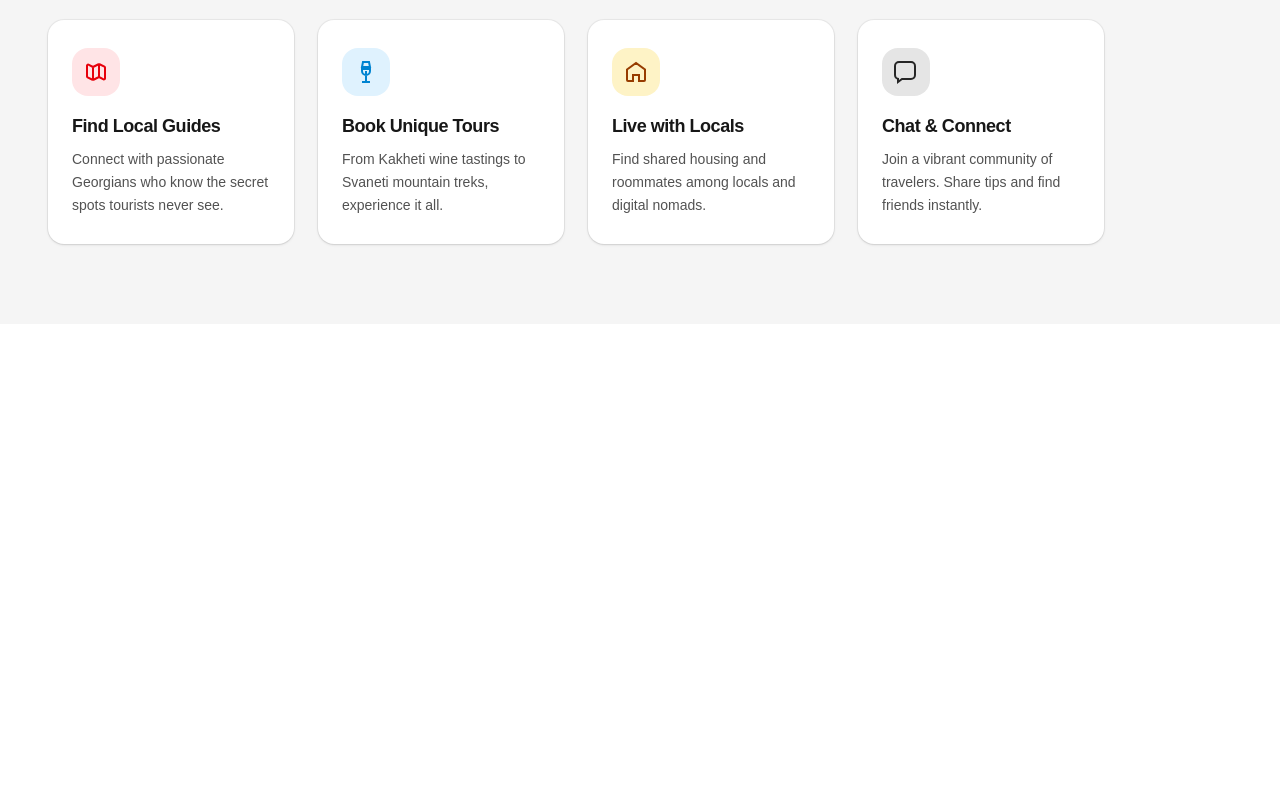
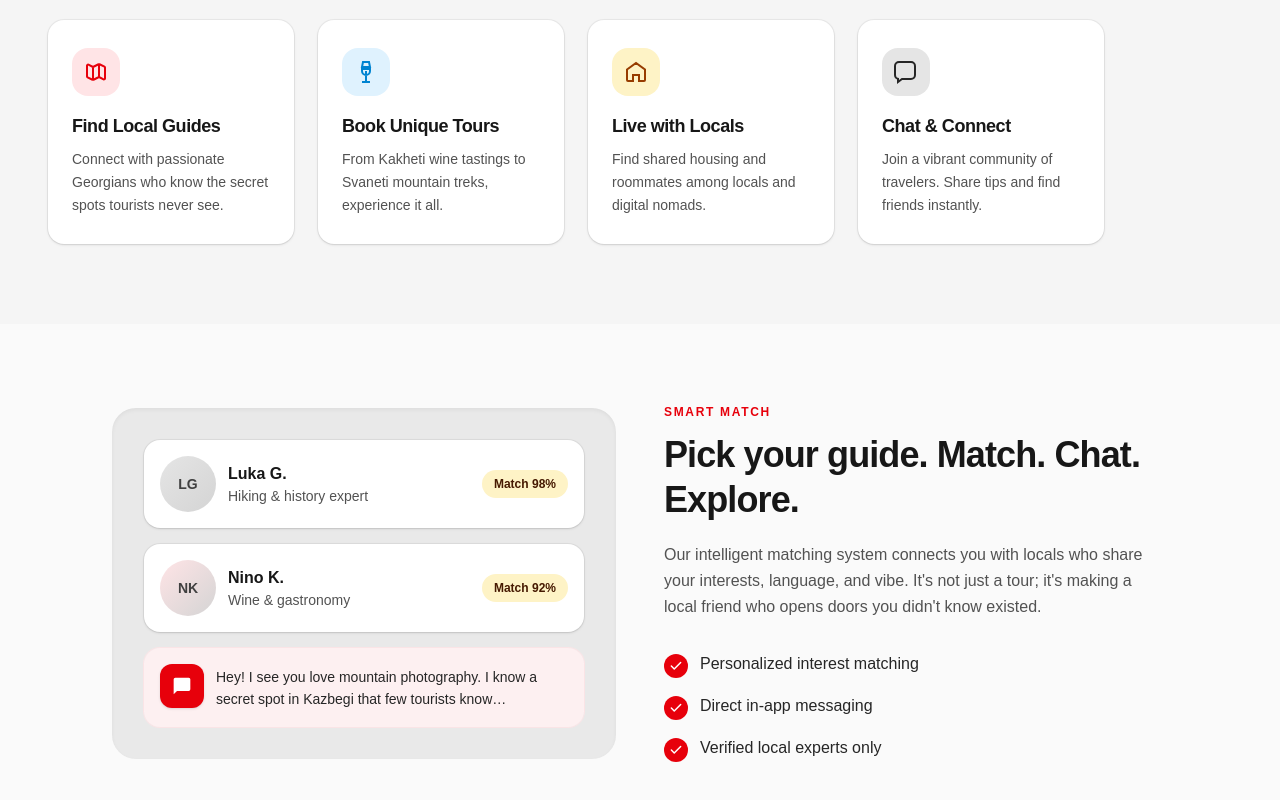
Before and after one commit to rezis-work/geo-explory-front, a Next.js app: page / in a window 1280 px wide. Shown: the part 694-1494 px from the top of the page. Before the commit the page ends 1018 px from the top, so only its background shows below. Built offline with nearby package versions, Linux system fonts and the light colour scheme.

Commit message:
guide match

```diff
--- a/src/app/page.tsx
+++ b/src/app/page.tsx
@@ -1,5 +1,6 @@
 // import { HomePageView } from "@/features/home/views/HomePageView";
 import { HomeFeatureCards } from "@/features/home/components/HomeFeatureCards";
+import { HomeGuideMatch } from "@/features/home/components/HomeGuideMatch";
 import { HomeHero } from "@/features/home/components/HomeHero";
 
 export default function Home() {
@@ -8,6 +9,7 @@ export default function Home() {
     <main className="flex-1">
       <HomeHero />
       <HomeFeatureCards />
+      <HomeGuideMatch />
     </main>
   );
 }
--- a/src/components/ui/Button.tsx
+++ b/src/components/ui/Button.tsx
@@ -2,7 +2,7 @@ import Link from "next/link";
 import type { ComponentProps, ReactNode } from "react";
 import { cn } from "@/lib/cn";
 
-type Variant = "primary" | "secondary" | "inverse";
+type Variant = "primary" | "secondary" | "inverse" | "dark";
 type Size = "md" | "pill";
 
 type BaseProps = {
@@ -27,6 +27,8 @@ const variantClasses: Record<Variant, string> = {
     "bg-red-600 text-white shadow-md hover:bg-red-700 focus-visible:outline focus-visible:outline-2 focus-visible:outline-offset-2 focus-visible:outline-red-600",
   secondary: "bg-neutral-200 text-neutral-900 hover:bg-neutral-300",
   inverse: "bg-white text-neutral-900 shadow-md hover:bg-neutral-50",
+  dark:
+    "bg-neutral-900 text-white shadow-md hover:bg-neutral-800 focus-visible:outline focus-visible:outline-2 focus-visible:outline-offset-2 focus-visible:outline-neutral-900",
 };
 
 const sizeClasses: Record<Size, string> = {
--- /dev/null
+++ b/src/components/ui/GuideMatchRow.tsx
@@ -0,0 +1,55 @@
+import { cn } from "@/lib/cn";
+
+export type GuideMatchRowProps = {
+  name: string;
+  subtitle: string;
+  /** 0–100; displayed as “Match 92%” */
+  matchPercent: number;
+  /** Optional: gradient + initials used when no image */
+  avatarClassName?: string;
+  className?: string;
+};
+
+function initialsFromName(name: string) {
+  return name
+    .split(/\s+/)
+    .filter(Boolean)
+    .map((part) => part[0])
+    .join("")
+    .slice(0, 2)
+    .toUpperCase();
+}
+
+export function GuideMatchRow({
+  name,
+  subtitle,
+  matchPercent,
+  avatarClassName,
+  className,
+}: GuideMatchRowProps) {
+  return (
+    <div
+      className={cn(
+        "flex items-center gap-3 rounded-2xl bg-white p-4 shadow-sm ring-1 ring-black/5",
+        className
+      )}
+    >
+      <div
+        className={cn(
+          "flex h-14 w-14 shrink-0 items-center justify-center rounded-full bg-linear-to-br from-neutral-200 to-neutral-300 text-sm font-semibold text-neutral-700",
+          avatarClassName
+        )}
+        aria-hidden
+      >
+        {initialsFromName(name)}
+      </div>
+      <div className="min-w-0 flex-1">
+        <p className="font-semibold text-neutral-900">{name}</p>
+        <p className="truncate text-sm text-neutral-600">{subtitle}</p>
+      </div>
+      <span className="shrink-0 rounded-full bg-amber-100 px-3 py-1.5 text-xs font-semibold tabular-nums text-amber-950">
+        Match {matchPercent}%
+      </span>
+    </div>
+  );
+}
--- /dev/null
+++ b/src/components/ui/GuideSpotlightCard.tsx
@@ -0,0 +1,102 @@
+import { Button } from "@/components/ui/Button";
+import { cn } from "@/lib/cn";
+
+export type GuideSpotlightCardProps = {
+  name: string;
+  subtitle: string;
+  quote: string;
+  tags: string[];
+  ctaHref?: string;
+  ctaLabel?: string;
+  bestMatch?: boolean;
+  className?: string;
+};
+
+function initials(name: string) {
+  return name
+    .split(/\s+/)
+    .filter(Boolean)
+    .map((p) => p[0])
+    .join("")
+    .slice(0, 2)
+    .toUpperCase();
+}
+
+function VerifiedIcon() {
+  return (
+    <span
+      className="inline-flex h-5 w-5 shrink-0 items-center justify-center rounded-full bg-red-600 text-white"
+      title="Verified guide"
+    >
+      <svg viewBox="0 0 24 24" width={12} height={12} fill="none" stroke="currentColor" strokeWidth={3}>
+        <path d="M20 6L9 17l-5-5" strokeLinecap="round" strokeLinejoin="round" />
+      </svg>
+    </span>
+  );
+}
+
+export function GuideSpotlightCard({
+  name,
+  subtitle,
+  quote,
+  tags,
+  ctaHref = "/match",
+  ctaLabel = "Request a Match",
+  bestMatch = true,
+  className,
+}: GuideSpotlightCardProps) {
+  return (
+    <article
+      className={cn(
+        "rounded-2xl bg-white p-5 shadow-sm ring-1 ring-black/5 sm:p-6",
+        className
+      )}
+    >
+      <div className="flex gap-3">
+        <div className="relative shrink-0">
+          <div
+            className="flex h-16 w-16 items-center justify-center rounded-full bg-linear-to-br from-neutral-200 to-neutral-400 text-base font-semibold text-neutral-800"
+            aria-hidden
+          >
+            {initials(name)}
+          </div>
+          {bestMatch ? (
+            <span className="absolute -bottom-1 left-1/2 z-10 -translate-x-1/2 whitespace-nowrap rounded bg-red-600 px-1.5 py-0.5 text-[9px] font-bold uppercase tracking-wide text-white shadow-sm">
+              Best match
+            </span>
+          ) : null}
+        </div>
+        <div className="min-w-0 flex-1 pt-0.5">
+          <div className="flex items-start gap-2">
+            <h3 className="text-lg font-semibold text-neutral-900">{name}</h3>
+            <VerifiedIcon />
+          </div>
+          <p className="mt-0.5 text-sm text-neutral-600">{subtitle}</p>
+        </div>
+      </div>
+
+      <blockquote className="mt-4 border-l-2 border-neutral-200 pl-4 text-sm italic leading-relaxed text-neutral-600">
+        {quote}
+      </blockquote>
+
+      <ul className="mt-4 flex list-none flex-wrap justify-center gap-2 sm:justify-start" role="list">
+        {tags.map((tag) => (
+          <li key={tag}>
+            <span className="inline-block rounded-full bg-amber-50 px-3 py-1 text-xs font-medium text-neutral-800 ring-1 ring-amber-100">
+              {tag}
+            </span>
+          </li>
+        ))}
+      </ul>
+
+      <Button
+        href={ctaHref}
+        variant="dark"
+        size="md"
+        className="mt-6 w-full rounded-xl py-3"
+      >
+        {ctaLabel}
+      </Button>
+    </article>
+  );
+}
--- /dev/null
+++ b/src/components/ui/MatchMessagePreview.tsx
@@ -0,0 +1,34 @@
+import type { ReactNode } from "react";
+import { cn } from "@/lib/cn";
+
+export type MatchMessagePreviewProps = {
+  children: ReactNode;
+  className?: string;
+};
+
+function ChatGlyph() {
+  return (
+    <svg viewBox="0 0 24 24" width={20} height={20} fill="currentColor" aria-hidden>
+      <path d="M20 2H4a2 2 0 00-2 2v18l4-4h14a2 2 0 002-2V4a2 2 0 00-2-2z" />
+    </svg>
+  );
+}
+
+export function MatchMessagePreview({ children, className }: MatchMessagePreviewProps) {
+  return (
+    <div
+      className={cn(
+        "flex gap-3 rounded-2xl bg-rose-50/90 p-4 ring-1 ring-rose-100/80",
+        className
+      )}
+    >
+      <div
+        className="flex h-11 w-11 shrink-0 items-center justify-center rounded-xl bg-red-600 text-white shadow-sm"
+        aria-hidden
+      >
+        <ChatGlyph />
+      </div>
+      <p className="min-w-0 pt-0.5 text-sm leading-relaxed text-neutral-800">{children}</p>
+    </div>
+  );
+}
--- /dev/null
+++ b/src/features/home/components/HomeGuideMatch.tsx
@@ -0,0 +1,101 @@
+import type { ReactNode } from "react";
+import { GuideMatchRow } from "@/components/ui/GuideMatchRow";
+import { GuideSpotlightCard } from "@/components/ui/GuideSpotlightCard";
+import { MatchMessagePreview } from "@/components/ui/MatchMessagePreview";
+import { cn } from "@/lib/cn";
+
+const BULLETS = [
+  "Personalized interest matching",
+  "Direct in-app messaging",
+  "Verified local experts only",
+];
+
+function CheckBullet({ children }: { children: ReactNode }) {
+  return (
+    <li className="flex gap-3">
+      <span
+        className="mt-0.5 flex h-6 w-6 shrink-0 items-center justify-center rounded-full bg-red-600 text-white"
+        aria-hidden
+      >
+        <svg viewBox="0 0 24 24" width={14} height={14} fill="none" stroke="currentColor" strokeWidth={2.5}>
+          <path d="M20 6L9 17l-5-5" strokeLinecap="round" strokeLinejoin="round" />
+        </svg>
+      </span>
+      <span className="text-neutral-800">{children}</span>
+    </li>
+  );
+}
+
+function Eyebrow({ className }: { className?: string }) {
+  return (
+    <p
+      className={cn(
+        "text-xs font-semibold uppercase tracking-[0.14em] text-red-600",
+        className
+      )}
+    >
+      Smart match
+    </p>
+  );
+}
+
+export function HomeGuideMatch() {
+  return (
+    <section className="bg-neutral-50 py-14 sm:py-16 lg:py-20">
+      <div className="mx-auto w-full max-w-6xl px-5 sm:px-6 md:px-8 lg:px-10 xl:px-12">
+        <div className="lg:hidden">
+          <Eyebrow />
+          <h2 className="mt-2 text-3xl font-bold tracking-tight text-neutral-900 sm:text-4xl">
+            Pick your guide
+          </h2>
+          <GuideSpotlightCard
+            className="mt-6"
+            name="Luka G."
+            subtitle="Kazbegi specialist · Hiking & supra host"
+            quote="I'll show you the hidden mountain passes only shepherds know. We'll end with a supra at my uncle's."
+            tags={["English", "History buff", "Photography"]}
+          />
+        </div>
+
+        <div className="hidden gap-12 lg:grid lg:grid-cols-2 lg:items-center">
+          <div className="rounded-3xl bg-neutral-200/80 p-6 shadow-inner sm:p-8">
+            <div className="flex flex-col gap-4">
+              <GuideMatchRow
+                name="Luka G."
+                subtitle="Hiking & history expert"
+                matchPercent={98}
+              />
+              <GuideMatchRow
+                name="Nino K."
+                subtitle="Wine & gastronomy"
+                matchPercent={92}
+                avatarClassName="from-rose-100 to-amber-100 text-amber-900"
+              />
+              <MatchMessagePreview>
+                Hey! I see you love mountain photography. I know a secret spot in Kazbegi that
+                few tourists know…
+              </MatchMessagePreview>
+            </div>
+          </div>
+
+          <div className="min-w-0">
+            <Eyebrow />
+            <h2 className="mt-3 text-3xl font-bold tracking-tight text-neutral-900 xl:text-4xl xl:leading-tight">
+              Pick your guide. Match. Chat. Explore.
+            </h2>
+            <p className="mt-5 text-base leading-relaxed text-neutral-600">
+              {
+                "Our intelligent matching system connects you with locals who share your interests, language, and vibe. It's not just a tour; it's making a local friend who opens doors you didn't know existed."
+              }
+            </p>
+            <ul className="mt-8 space-y-4 text-base font-medium" role="list">
+              {BULLETS.map((label) => (
+                <CheckBullet key={label}>{label}</CheckBullet>
+              ))}
+            </ul>
+          </div>
+        </div>
+      </div>
+    </section>
+  );
+}
```
